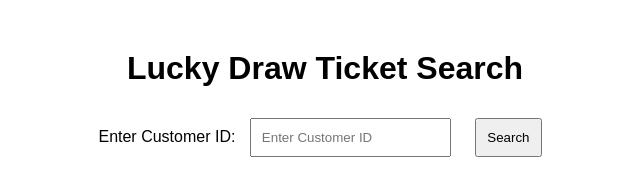
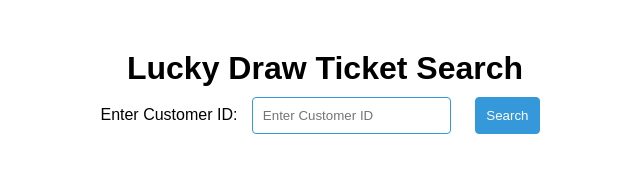
Before and after one commit to MishelTor/misheltor.github.io, a plain HTML site: page index.html in a window 1280 px wide. Shown: the whole page, without its empty margins (315-955 px from the left). Drawn offline with Linux system fonts and the light colour scheme.

Commit message:
Update styles.css

```diff
--- a/styles.css
+++ b/styles.css
@@ -1,15 +1,58 @@
+/* Normalize CSS */
+* {
+    margin: 0;
+    padding: 0;
+    box-sizing: border-box;
+}
+
+/* CSS Variables */
+:root {
+    --font-family: Arial, sans-serif;
+    --padding: 10px;
+    --margin: 10px;
+    --primary-color: #3498db;
+    --secondary-color: #2ecc71;
+}
+
+/* General Styles */
 body {
-    font-family: Arial, sans-serif;
+    font-family: var(--font-family);
     text-align: center;
     margin-top: 50px;
 }
 
+/* Input and Button Styles */
 input, button {
-    padding: 10px;
-    margin: 10px;
+    padding: var(--padding);
+    margin: var(--margin);
+    border: 1px solid var(--primary-color);
+    border-radius: 4px;
 }
 
+button {
+    background-color: var(--primary-color);
+    color: #fff;
+    cursor: pointer;
+}
+
+button:hover {
+    background-color: var(--secondary-color);
+}
+
+/* Result Styles */
 #result {
     margin-top: 20px;
     font-size: 1.2em;
 }
+
+/* Responsive Design */
+@media (max-width: 600px) {
+    body {
+        margin-top: 20px;
+    }
+
+    input, button {
+        width: 100%;
+        max-width: 300px;
+    }
+}
```
